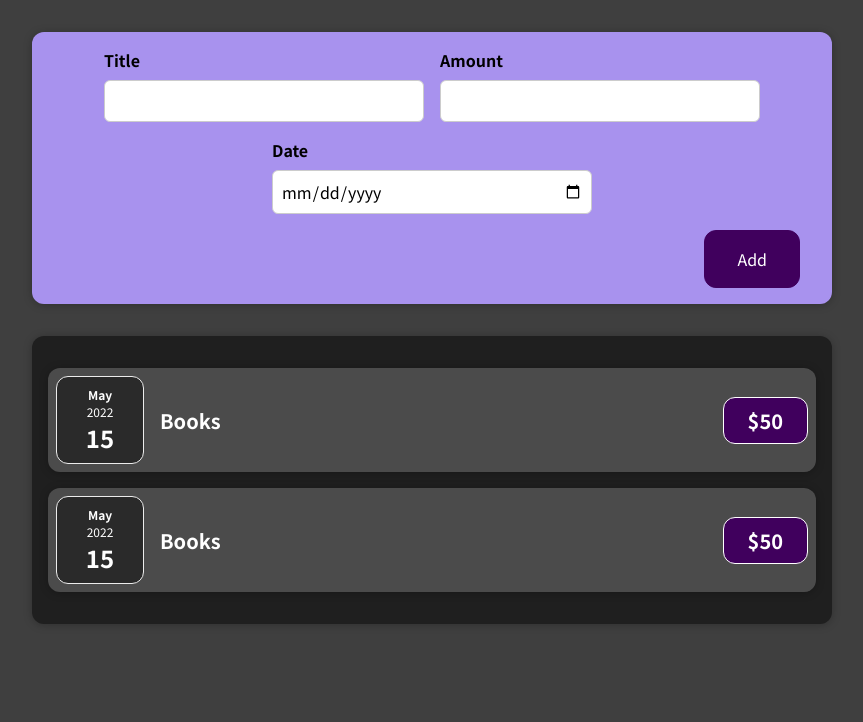
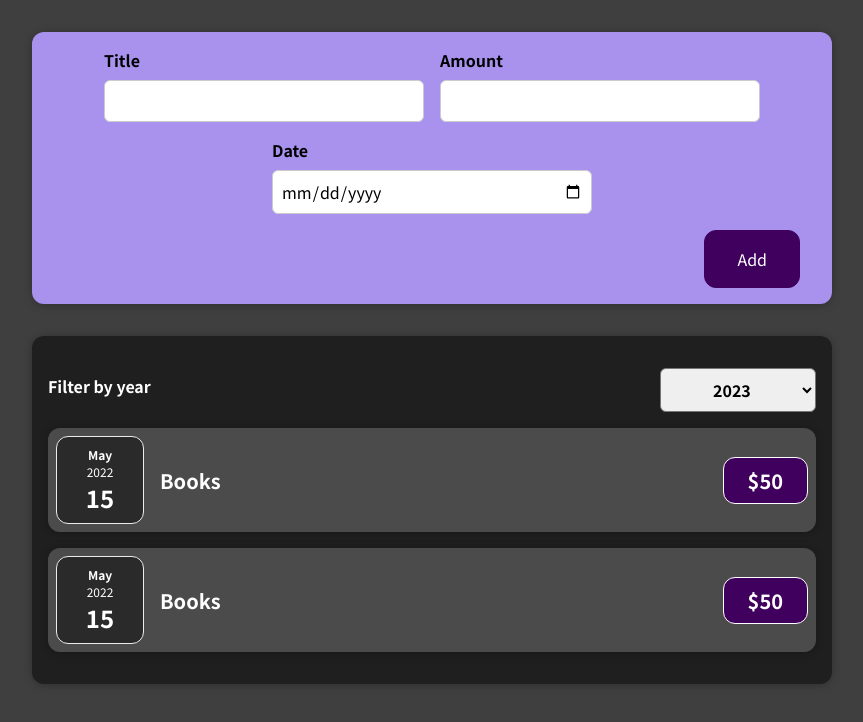
Before and after one commit to t-kowalewski/expenses, a React (Vite) app: page / in a window 1280 px wide. Shown: the top 722 px of the page, without its empty margins (208-1071 px from the left). Built offline with nearby package versions, Linux system fonts and the light colour scheme.

Commit message:
add year filter - controlled inp

```diff
--- a/src/components/Expenses/ExpenseItem.jsx
+++ b/src/components/Expenses/ExpenseItem.jsx
@@ -1,16 +1,9 @@
-import { useState } from 'react';
-
 import './ExpenseItem.css';
 import Card from '../UI/Card';
 import ExpenseDate from './ExpenseDate';
 
 const ExpenseItem = ({ expense }) => {
-  const { date, price } = expense;
-  const [title, setTitle] = useState(expense.title);
-
-  // const clickHandler = () => {
-  //   setTitle('Changed');
-  // };
+  const { title, date, price } = expense;
 
   return (
     <Card className='expense-item'>
@@ -20,8 +13,6 @@
         <h2>{title}</h2>
         <div className='expense-item__price'>${price}</div>
       </div>
-
-      {/* <button onClick={clickHandler}>Change title</button> */}
     </Card>
   );
 };
--- /dev/null
+++ b/src/components/Expenses/ExpensesFilter.css
@@ -0,0 +1,23 @@
+.expenses-filter {
+  color: white;
+}
+
+.expenses-filter__control {
+  display: flex;
+  width: 100%;
+  align-items: center;
+  justify-content: space-between;
+  margin: 1rem 0;
+}
+
+.expenses-filter label {
+  font-weight: bold;
+  margin-bottom: 0.5rem;
+}
+
+.expenses-filter select {
+  font: inherit;
+  padding: 0.5rem 3rem;
+  font-weight: bold;
+  border-radius: 6px;
+}
--- /dev/null
+++ b/src/components/Expenses/ExpensesFilter.jsx
@@ -0,0 +1,19 @@
+import './ExpensesFilter.css';
+
+const ExpensesFilter = ({ selectedYear, onFilterYear }) => {
+  return (
+    <div className='expenses-filter'>
+      <div className='expenses-filter__control'>
+        <label>Filter by year</label>
+        <select value={selectedYear} onChange={onFilterYear}>
+          <option value='2024'>2024</option>
+          <option value='2023'>2023</option>
+          <option value='2022'>2022</option>
+          <option value='2021'>2021</option>
+        </select>
+      </div>
+    </div>
+  );
+};
+
+export default ExpensesFilter;
--- a/src/components/Expenses/ExpensesList.jsx
+++ b/src/components/Expenses/ExpensesList.jsx
@@ -1,10 +1,26 @@
+import { useState } from 'react';
+
 import './ExpensesList.css';
+import ExpensesFilter from './ExpensesFilter';
 import Card from '../UI/Card';
 import ExpenseItem from './ExpenseItem';
 
 const ExpensesList = ({ expenses }) => {
+  const [filteredYear, setFilteredYear] = useState('2023');
+
+  console.log(filteredYear);
+
+  const filterYearHandler = (e) => {
+    setFilteredYear(e.target.value);
+  };
+
   return (
     <Card className='expenses'>
+      <ExpensesFilter
+        selectedYear={filteredYear}
+        onFilterYear={filterYearHandler}
+      />
+
       {expenses.map((expense, index) => {
         return <ExpenseItem key={index} expense={expense} />;
       })}
```
